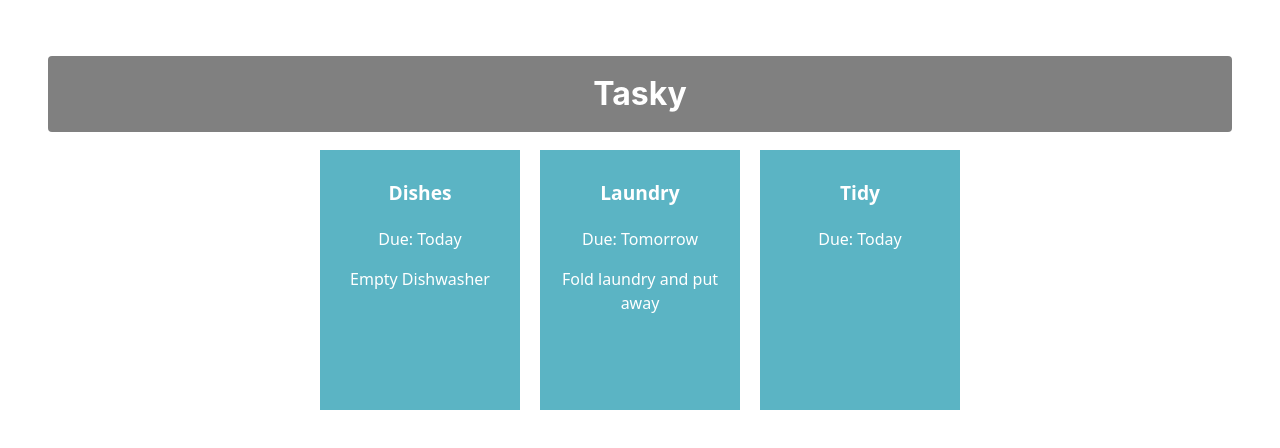
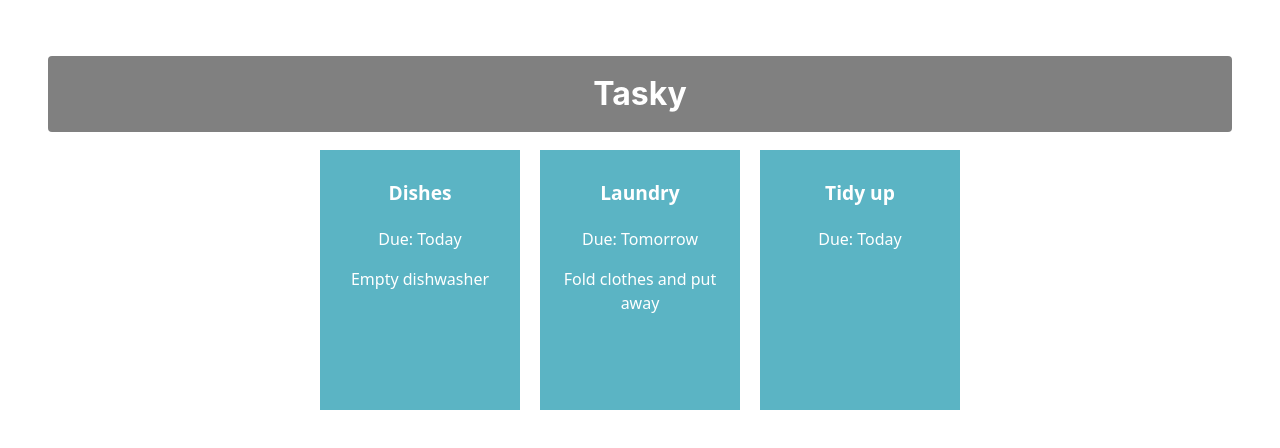
Before and after one commit to SylviaMartin1/react-basics-labs, a React (Vite) app in the folder webappdev2/: page / in a window 1280 px wide. Shown: the top 448 px of the page. Built offline with nearby package versions, Linux system fonts and the light colour scheme.

Commit message:
Added task state

```diff
--- a/webappdev2/src/App.jsx
+++ b/webappdev2/src/App.jsx
@@ -1,17 +1,29 @@
+/* Import css styling */
+/* Import state */
+/* Import the Task component */
 import './App.css';
+import React, { useState } from 'react';
 import Task from './components/Task';
 
+function App() {
+  const [ taskState, setTaskState ] = useState({
+    tasks: [
+      { title:"Dishes", description: "Empty dishwasher", deadline: "Today" },
+      { title: "Laundry", description: "Fold clothes and put away", deadline: "Tomorrow" },
+      { title: "Tidy up", deadline: "Today" }
+    ]
+  });
 
-function App() {
-  return (
-      <div className="container">
+
+
+   return (
+    <div className="container">
       <h1>Tasky</h1>
-      <Task title="Dishes" deadline="Today" description="Empty Dishwasher"/>
-          <Task title="Laundry" deadline="Tomorrow" description="Fold laundry and put away">
-        </Task>
-      <Task title="Tidy" deadline="Today" />
+      <Task title={taskState.tasks[0].title} deadline={taskState.tasks[0].deadline} description={taskState.tasks[0].description} />
+      <Task title={taskState.tasks[1].title} deadline={taskState.tasks[1].deadline} description={taskState.tasks[1].description} />
+      <Task title={taskState.tasks[2].title} deadline={taskState.tasks[2].deadline} description={taskState.tasks[2].description} />
     </div>
   );
+
 }
-
 export default App;
```
Also changed, not shown: webappdev2/src/components/Task.jsx (+5 -3 lines).
